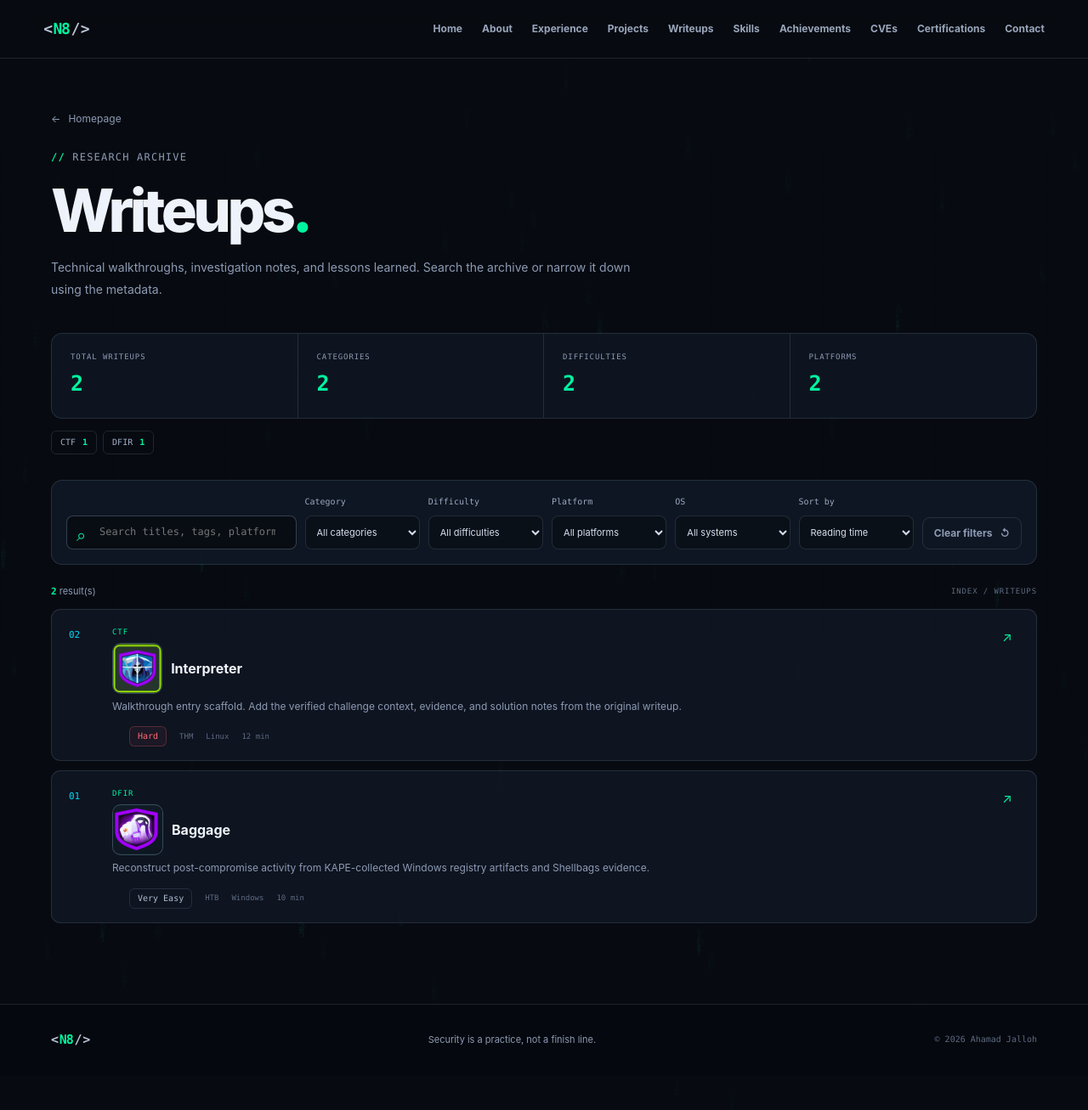
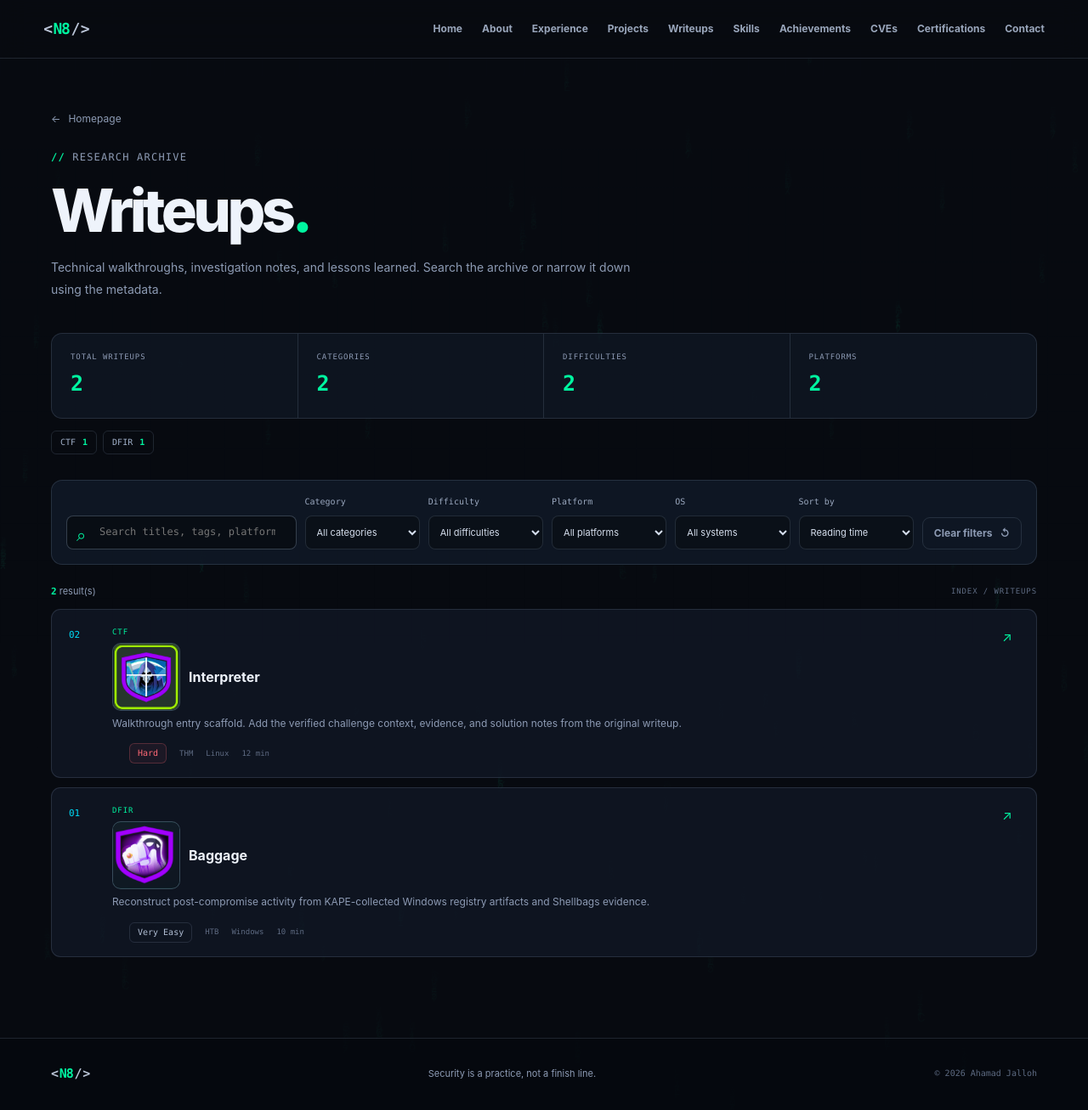
Before and after one commit to Ningen820/Ningen820.github.io, a Jekyll site: the page built from writeups/index.html, in a window 1280 px wide and 1307 px high. Shown: the whole window at 85% size. Built offline with Jekyll 4.4.1, drawn with Linux system fonts in a browser that asks for light colours.

Commit message:
Update site.css

```diff
--- a/assets/css/site.css
+++ b/assets/css/site.css
@@ -140,7 +140,7 @@ button { color: inherit; }
 .writeup-card-top { display: flex; align-items: center; justify-content: space-between; gap: 12px; }
 .writeup-card-top .section-kicker { margin: 0; font-size: 10px; }
 .writeup-card h3 { display: flex; align-items: center; gap: 11px; margin: 22px 0 10px; font-size: 21px; line-height: 1.3; }
-.writeup-card-thumb { width: 100px; height: 100px; flex: 0 0 50px; border: 1px solid var(--line-strong); border-radius: 12px; object-fit: contain; background: rgba(0, 245, 160, .06); }
+.writeup-card-thumb { width: 100px; height: 100px; flex: 0 0 100px; border: 1px solid var(--line-strong); border-radius: 12px; object-fit: contain; background: rgba(0, 245, 160, .06); }
 .writeup-card > p { margin: 0; color: var(--muted); font-size: 13px; line-height: 1.75; }
 .writeup-card-foot { display: flex; align-items: center; justify-content: space-between; gap: 14px; margin-top: auto; padding-top: 22px; border-top: 1px solid var(--line); color: var(--subtle); font-family: var(--mono); font-size: 10px; }
 .text-link { display: inline-flex; align-items: center; gap: 8px; color: var(--green); font-size: 12px; font-weight: 750; white-space: nowrap; }
@@ -233,7 +233,7 @@ button { color: inherit; }
 .writeup-row-copy { display: grid; gap: 5px; }
 .writeup-row-kicker { color: var(--green); font-family: var(--mono); font-size: 9px; letter-spacing: .1em; }
 .writeup-row-title { display: flex; align-items: center; gap: 10px; min-width: 0; }
-.writeup-row-thumb { width: 60px; height: 60px; flex: 0 0 40px; border: 1px solid var(--line-strong); border-radius: 10px; object-fit: contain; background: rgba(0, 245, 160, .06); }
+.writeup-row-thumb { width: 80px; height: 80px; flex: 0 0 80px; border: 1px solid var(--line-strong); border-radius: 10px; object-fit: contain; background: rgba(0, 245, 160, .06); }
 .writeup-row-copy strong { font-size: 16px; line-height: 1.4; }
 .writeup-row-summary { color: var(--muted); font-size: 12px; line-height: 1.7; }
 .row-arrow { padding-top: 2px; color: var(--green); }
```
